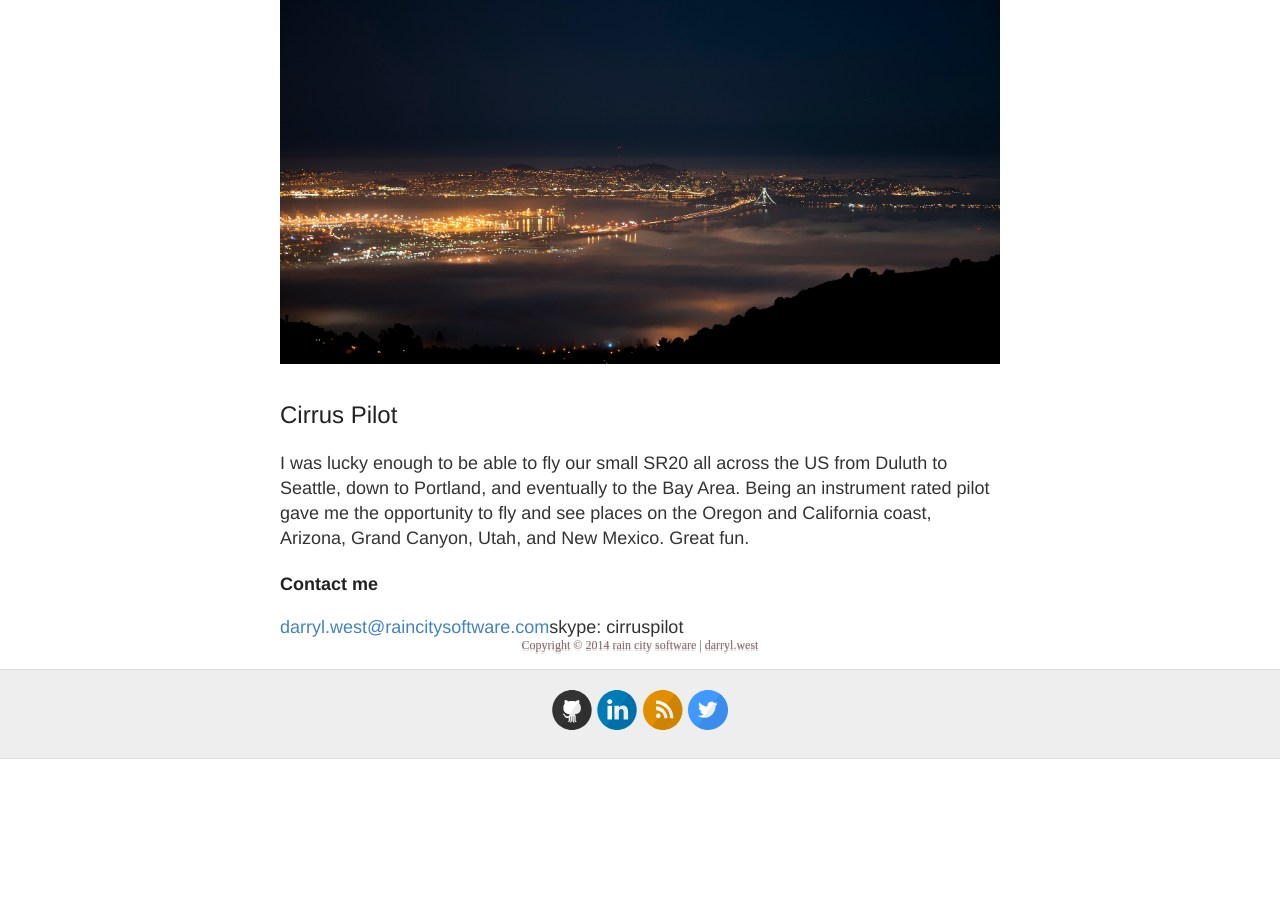
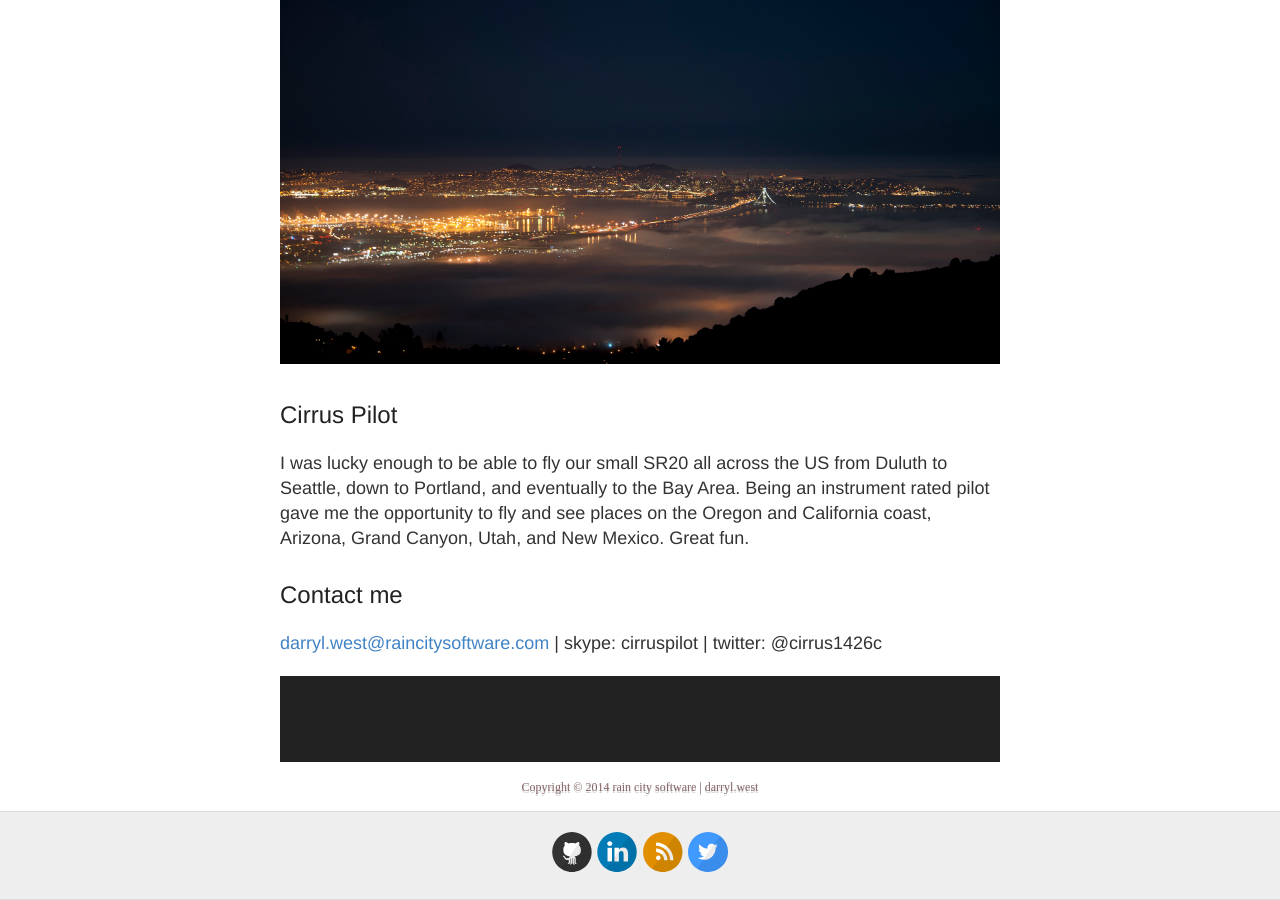
Before and after one commit to darrylwest/jekyll-blog, a Jekyll site: the page built from about.md, in a window 1280 px wide and 900 px high, scrolled down 3987 px. Built offline with Jekyll 4.4.1, drawn with Linux system fonts in a browser that asks for light colours; before the commit the page ends 4746 px from its top, so only the background shows below that.

Commit message:
updates to about page

```diff
--- a/about.md
+++ b/about.md
@@ -47,6 +47,10 @@ I'm an amature.  But I love photography and image processing.  And thanks to the
 
 I was lucky enough to be able to fly our small SR20 all across the US from Duluth to Seattle, down to Portland, and eventually to the Bay Area.  Being an instrument rated pilot gave me the opportunity to fly and see places on the Oregon and California coast, Arizona, Grand Canyon, Utah, and New Mexico.  Great fun.
 
-### Contact me
+## Contact me
 
-[darryl.west@raincitysoftware.com](mailto:darryl.west@raincitysoftware.com) | skype: cirruspilot
+[darryl.west@raincitysoftware.com](mailto:darryl.west@raincitysoftware.com) \| skype: cirruspilot \| twitter: @cirrus1426c
+
+~~~
+
+~~~
```
